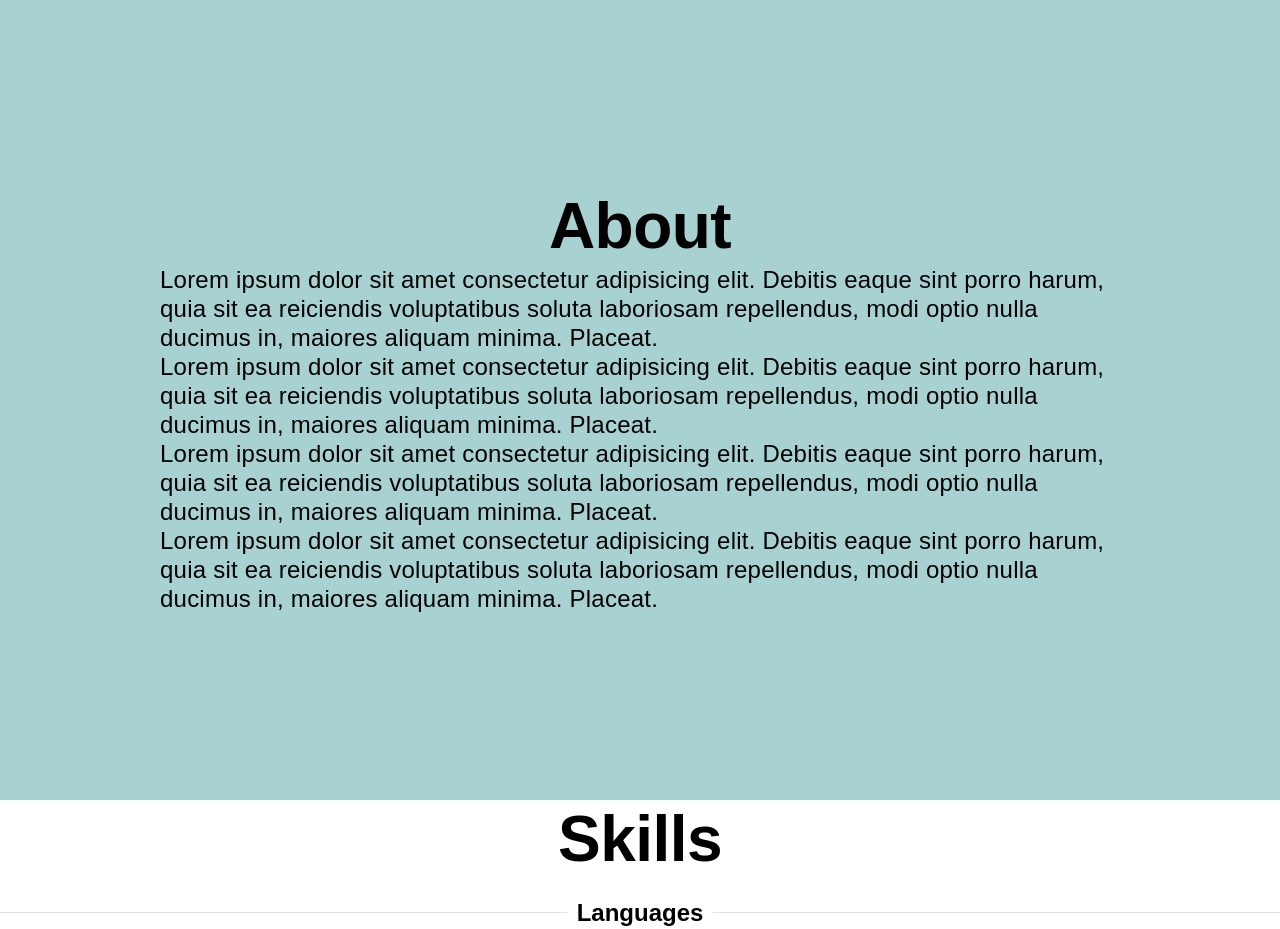
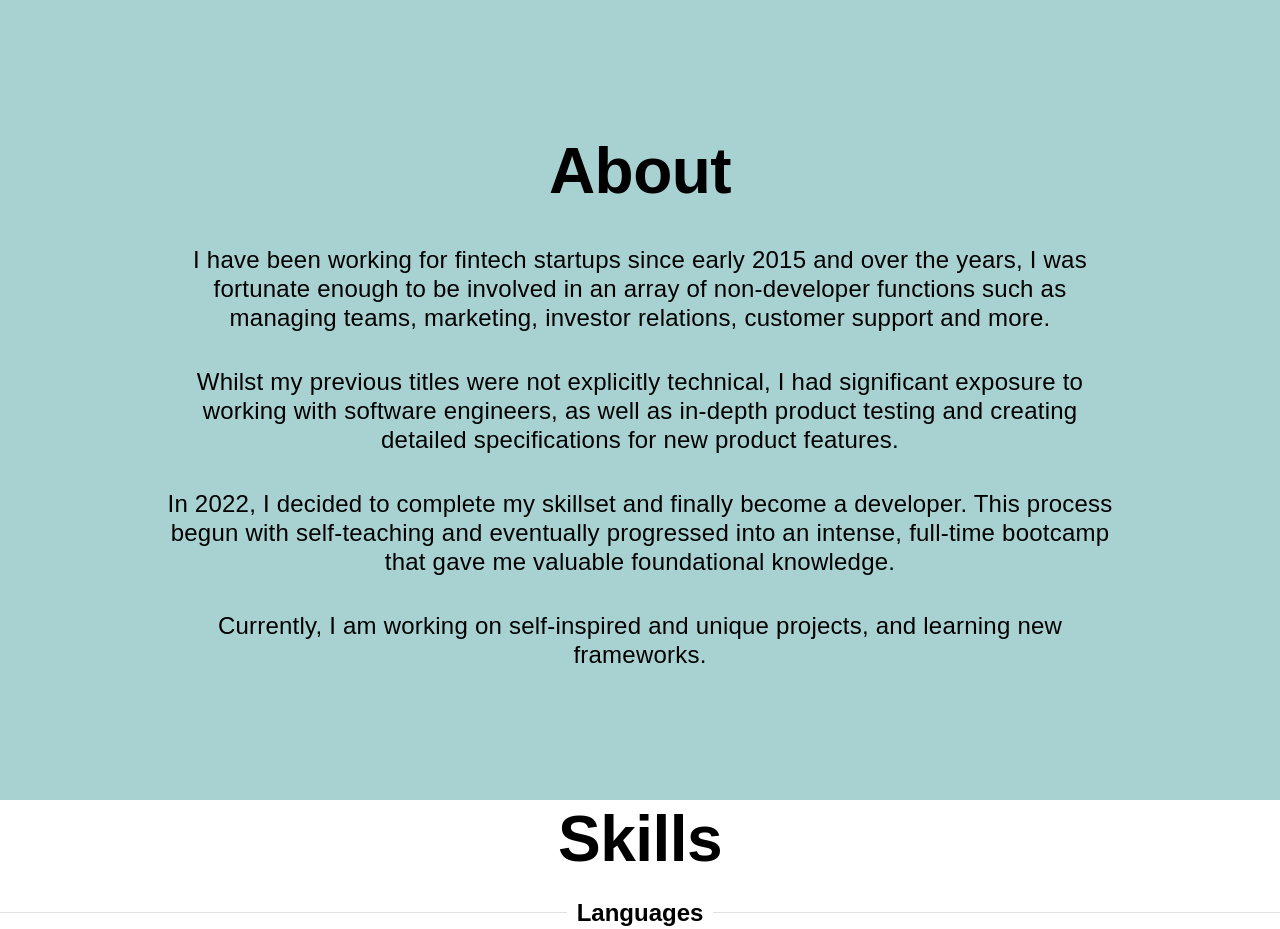
Before and after one commit to hal-alex/personal-site-mui, a React (Create React App) app: page / in a window 1280 px wide. Shown: the part 900-1829 px from the top of the page. Built offline with nearby package versions, Linux system fonts and the light colour scheme.

Commit message:
reworked about me page

```diff
--- a/src/components/About.js
+++ b/src/components/About.js
@@ -15,36 +15,38 @@ const About = () => {
       maxWidth: "75%",
       height: "75%",
       flexDirection: "column",
+      justifyContent: "center",
+      alignItems: "center",
+      gap: "35px",
+      textAlign: "center",
     },
   }
 
   return (
     <Box sx={styles.container} id="about">
-      <Typography variant="h2">About</Typography>
       <Box sx={styles.wrapper}>
+        <Typography variant="h2">About</Typography>
         <Typography>
-          Lorem ipsum dolor sit amet consectetur adipisicing elit. Debitis eaque
-          sint porro harum, quia sit ea reiciendis voluptatibus soluta
-          laboriosam repellendus, modi optio nulla ducimus in, maiores aliquam
-          minima. Placeat.
+          I have been working for fintech startups since early 2015 and over the
+          years, I was fortunate enough to be involved in an array of
+          non-developer functions such as managing teams, marketing, investor
+          relations, customer support and more.
         </Typography>
         <Typography>
-          Lorem ipsum dolor sit amet consectetur adipisicing elit. Debitis eaque
-          sint porro harum, quia sit ea reiciendis voluptatibus soluta
-          laboriosam repellendus, modi optio nulla ducimus in, maiores aliquam
-          minima. Placeat.
+          Whilst my previous titles were not explicitly technical, I had
+          significant exposure to working with software engineers, as well as
+          in-depth product testing and creating detailed specifications for new
+          product features.
         </Typography>
         <Typography>
-          Lorem ipsum dolor sit amet consectetur adipisicing elit. Debitis eaque
-          sint porro harum, quia sit ea reiciendis voluptatibus soluta
-          laboriosam repellendus, modi optio nulla ducimus in, maiores aliquam
-          minima. Placeat.
+          In 2022, I decided to complete my skillset and finally become a
+          developer. This process begun with self-teaching and eventually
+          progressed into an intense, full-time bootcamp that gave me valuable
+          foundational knowledge.
         </Typography>
         <Typography>
-          Lorem ipsum dolor sit amet consectetur adipisicing elit. Debitis eaque
-          sint porro harum, quia sit ea reiciendis voluptatibus soluta
-          laboriosam repellendus, modi optio nulla ducimus in, maiores aliquam
-          minima. Placeat.
+          Currently, I am working on self-inspired and unique projects, and
+          learning new frameworks.
         </Typography>
       </Box>
     </Box>
```
